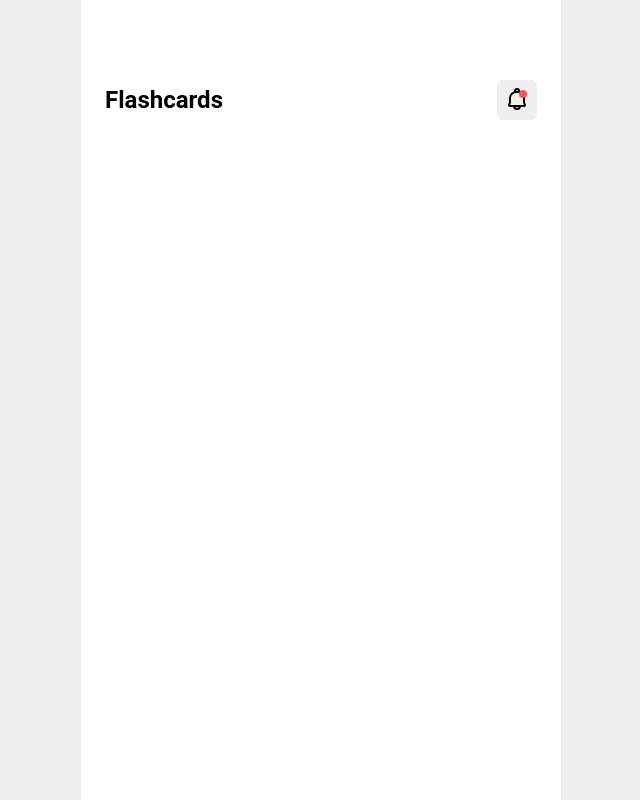
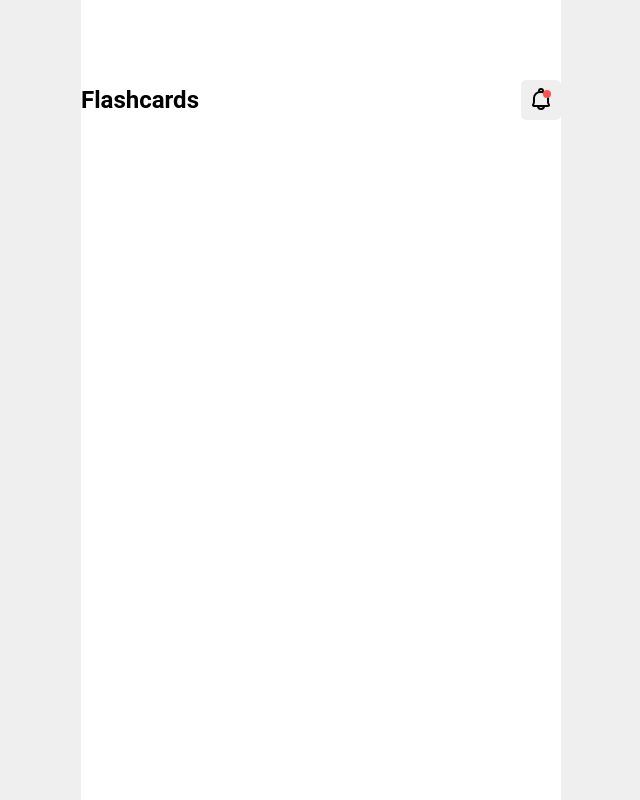
Before and after one commit to GilbertAurel/daily-tracker, a React (Create React App) app: page / in a window 1280 px wide. Shown: the whole page, without its empty margins (319-959 px from the left). Built offline with nearby package versions, Linux system fonts and the light colour scheme.

Commit message:
feat: change padding

```diff
--- a/src/layout/mobile.tsx
+++ b/src/layout/mobile.tsx
@@ -11,7 +11,6 @@ const MobileLayout: React.FC<Props> = ({ children }) => {
   const styles = {
     container: css`
       min-height: 100vh;
-      padding: 0 1.5rem;
       background-color: #fff;
 
       -webkit-box-sizing: border-box;
```
